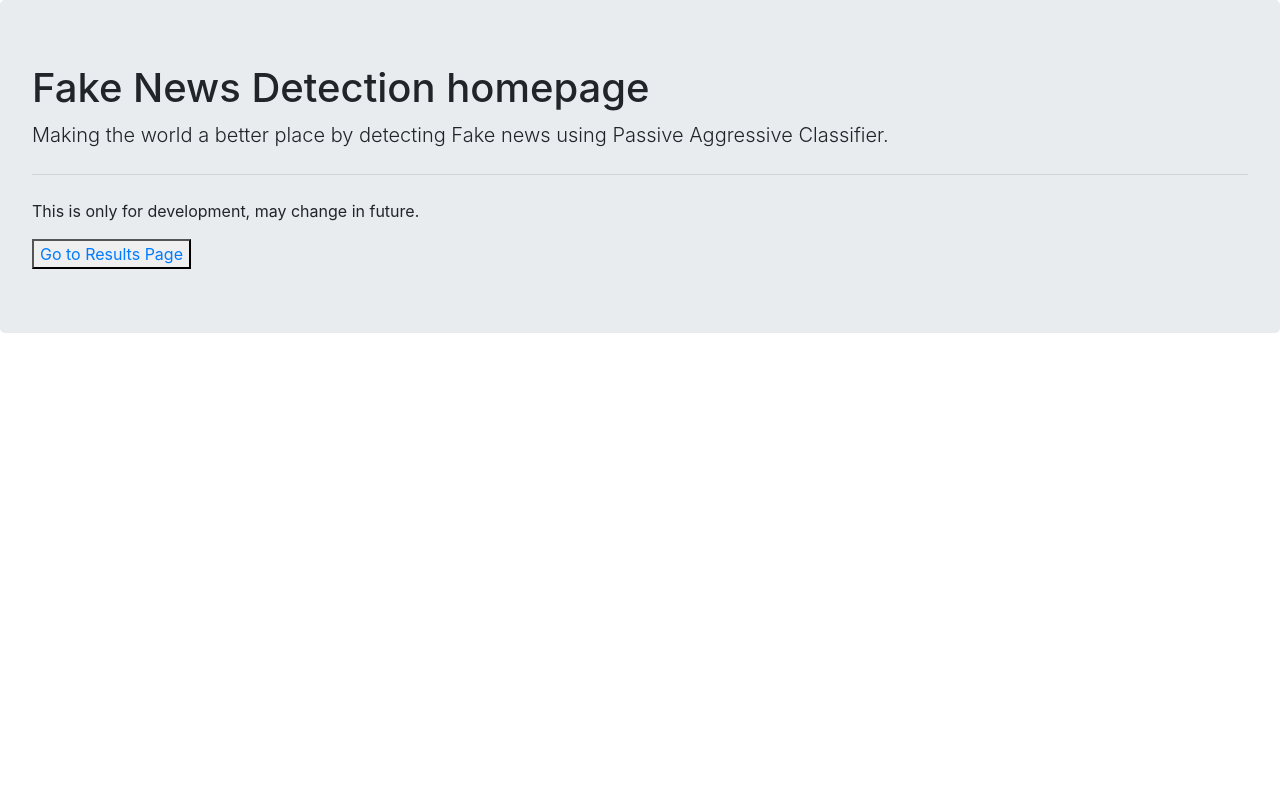
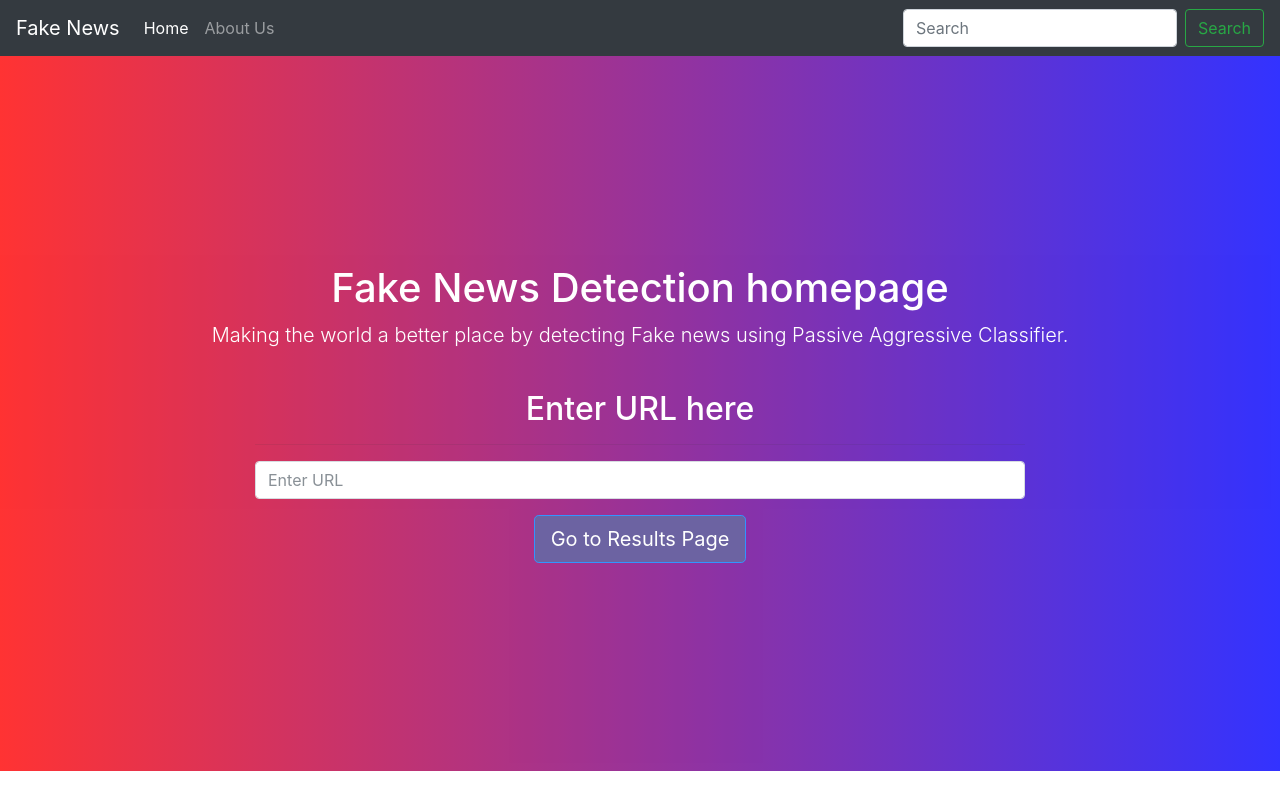
Before and after one commit to Legion-God/FakeNewsDetection, a Flask app: page / in a window 1280 px wide. Run offline with Flask 2, Linux system fonts and the light colour scheme.

Commit message:
Added Navbar and Form

```diff
--- /dev/null
+++ b/app/static/styles/index.css
@@ -0,0 +1,16 @@
+.container-fluid
+{
+    /*background-color:powderblue;*/
+    background-image: linear-gradient(to right, red , blue);
+    color: white;
+    min-height: 100%;
+    padding: 13rem;
+    opacity: 0.8;
+}
+.btn-primary
+{
+    background-color:darkslateblue;
+}
+.container{
+    max-width: 800px;
+}
--- a/app/templates/base.html
+++ b/app/templates/base.html
@@ -5,15 +5,12 @@
     <meta charset="UTF-8">
     <meta name="viewport" content="width=device-width, initial-scale=1.0">
     <link rel="stylesheet" href="https://cdn.jsdelivr.net/npm/bootstrap@4.6.0/dist/css/bootstrap.min.css"
-          integrity="sha384-B0vP5xmATw1+K9KRQjQERJvTumQW0nPEzvF6L/Z6nronJ3oUOFUFpCjEUQouq2+l"
-          crossorigin="anonymous">
+        integrity="sha384-B0vP5xmATw1+K9KRQjQERJvTumQW0nPEzvF6L/Z6nronJ3oUOFUFpCjEUQouq2+l" crossorigin="anonymous">
 
+    <link rel="stylesheet" href="{{ url_for('static',filename='styles/index.css') }}">
 
-<!--  Uncomment this block if using custom css.  -->
+    {% block fnews_css %}{% endblock fnews_css %}
 
-<!--   <link rel="stylesheet" href="{{ url_for('static', filename='css/style.css') }}"/>-->
-
-<!--    {% block fnews_css %}{% endblock fnews_css %} -->
 
     <title>{% block fnews_title %} {% endblock fnews_title %}</title>
 </head>
--- a/app/templates/index.html
+++ b/app/templates/index.html
@@ -5,18 +5,58 @@
 <!-- Write the code in fnews_content for homepage -->
 {% block fnews_content %}
 
-<div class="jumbotron">
-    <h1>Fake News Detection homepage</h1>
-    <p class="lead">Making the world a better place by detecting Fake news using Passive Aggressive Classifier.</p>
 
-    <hr class="my-4">
-    <p>This is only for development, may change in future.</p>
+<div class="bar">
 
-<!--  NOTE: pass function of the route you are intending to target.  -->
-    <button>
-        <a href="{{ url_for('results') }}">Go to Results Page</a>
-    </button>
+
+    <nav class="navbar navbar-expand-lg navbar-dark bg-dark">
+        <a class="navbar-brand" href="#">Fake News</a>
+        <button class="navbar-toggler" type="button" data-toggle="collapse" data-target="#navbarSupportedContent"
+            aria-controls="navbarSupportedContent" aria-expanded="false" aria-label="Toggle navigation">
+            <span class="navbar-toggler-icon"></span>
+        </button>
+
+        <div class="collapse navbar-collapse" id="navbarSupportedContent">
+            <ul class="navbar-nav mr-auto">
+                <li class="nav-item active">
+                    <a class="nav-link" href="#">Home <span class="sr-only">(current)</span></a>
+                </li>
+                <li class="nav-item">
+                    <a class="nav-link" href="#">About Us</a>
+                </li>
+            </ul>
+            <form class="form-inline my-2 my-lg-0">
+                <input class="form-control mr-sm-2" type="search" placeholder="Search" aria-label="Search">
+                <button class="btn btn-outline-success my-2 my-sm-0" type="submit">Search</button>
+            </form>
+        </div>
+    </nav>
 </div>
 
 
+
+<div class="container-fluid">
+    <div class="row">
+
+        <div class="col-sm-12 text-center">
+            <h1>Fake News Detection homepage</h1>
+            <p class="lead mb40">Making the world a better place by detecting Fake news using Passive Aggressive Classifier.</p>
+
+            <div class="container">
+                <div class="form-group">
+                    <label for="text"></label>
+                    <h2>Enter URL here</h2>
+                    <hr>
+                    <input type="text" class="form-control" id="inputUrl" placeholder="Enter URL">
+
+                  </div
+            </div>
+
+            <!--  NOTE: pass function of the route you are intending to target.  -->
+            <a class="btn btn-lg btn-primary" href="{{ url_for('results') }}">Go to Results Page</a>
+        </div>
+
+    </div>
+</div>
+
 {% endblock fnews_content %}
```
Also changed, not shown: app/templates/results.html (+7 -5 lines), app/main.py (line endings or trailing spaces). Lines whose indentation alone changed are shown as unchanged.
